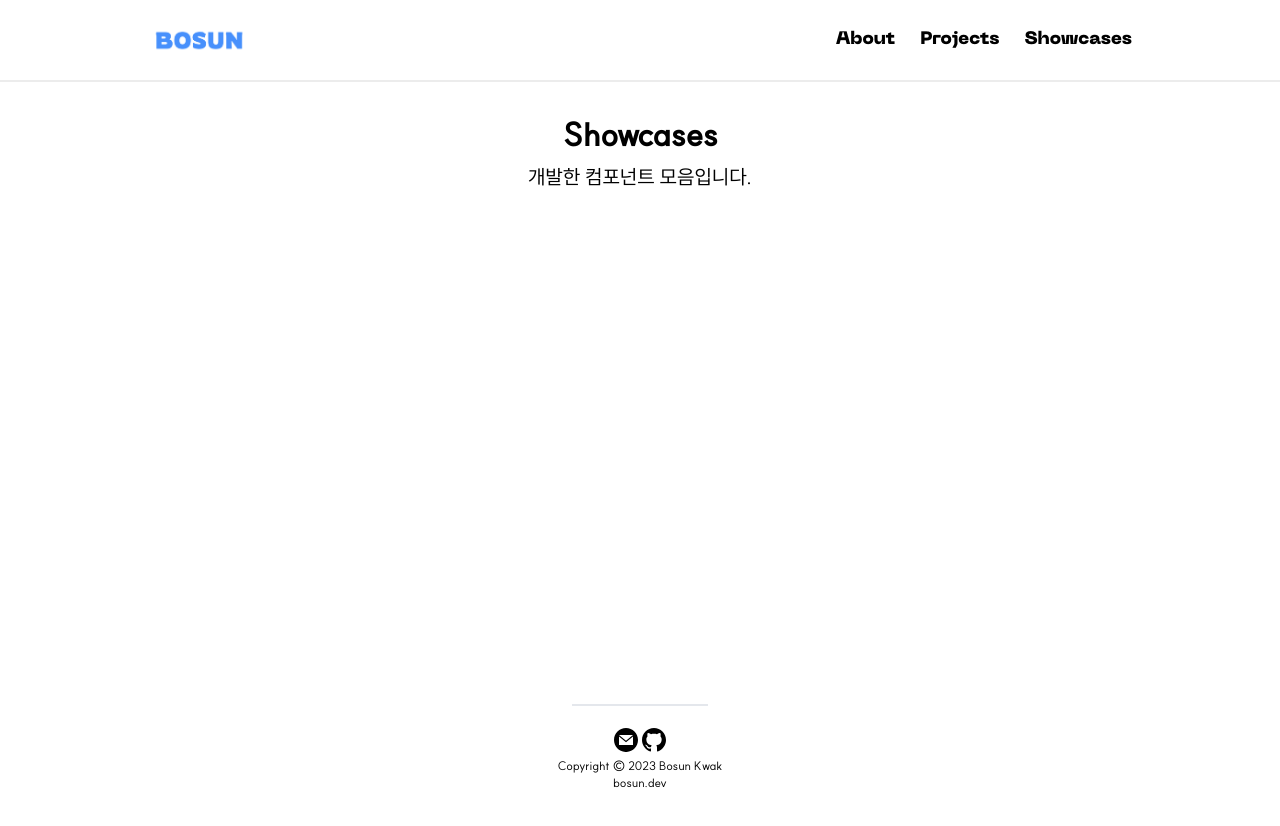
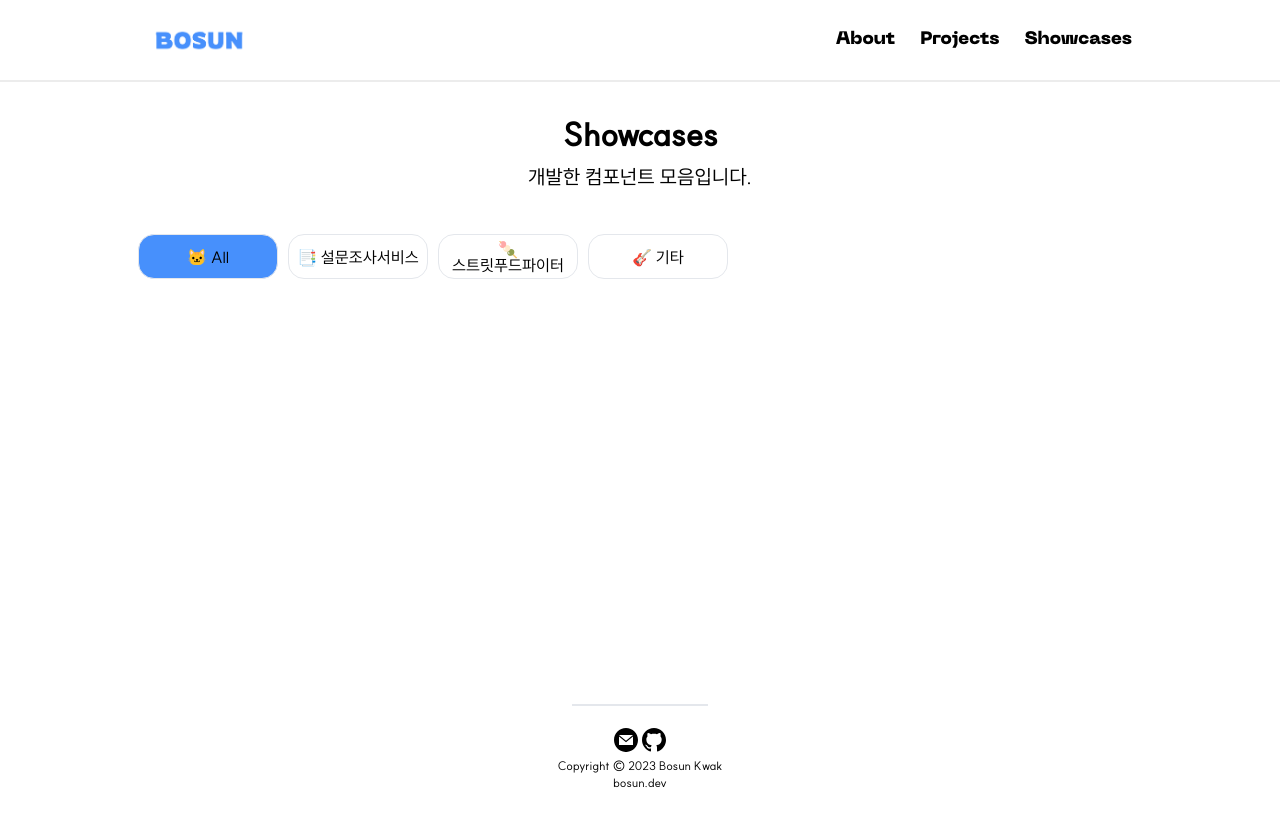
Before and after one commit to 0214kbs/bosun.dev, a Next.js app: page /showcases in a window 1280 px wide. Shown: the top 826 px of the page. Built offline with nearby package versions, Linux system fonts and the light colour scheme.

Commit message:
Feat: Show Case 리스트를 보여주는 컴포넌트 생성

```diff
--- a/src/app/showcases/page.tsx
+++ b/src/app/showcases/page.tsx
@@ -1,4 +1,5 @@
 import PageTitle from "@/components/common/pagetitle";
+import ShowCaseList from "@/components/showcase";
 import { Metadata } from "next";
 
 export const metadata: Metadata = {
@@ -11,6 +12,7 @@ export default function Showcases() {
 	return (
 		<div style={{ maxWidth: "1030px", margin: "auto", padding: "0 8px", paddingTop: "6.5rem" }}>
 			<PageTitle title="Showcases" text="개발한 컴포넌트 모음입니다. "></PageTitle>
+			<ShowCaseList />
 		</div>
 	);
 }
--- /dev/null
+++ b/src/components/showcase/index.tsx
@@ -0,0 +1,24 @@
+"use client";
+
+import { useState } from "react";
+import { showcase_tags } from "@/data/category";
+import TagList from "@/components/common/taglist";
+
+function ShowCaseList() {
+	const [select, setSelect] = useState<string>("");
+	const handleSelect = (keyword: string) => {
+		setSelect(keyword);
+	};
+
+	return (
+		<>
+			<TagList categories={showcase_tags} select={select} onSelect={handleSelect} />
+
+			<div style={{ marginTop: "40px", display: "flex", justifyContent: "flex-start", flexWrap: "wrap", gap: "15px" }}>
+				{/* TODO : ShowCase Card */}
+			</div>
+		</>
+	);
+}
+
+export default ShowCaseList;
--- a/src/data/category.ts
+++ b/src/data/category.ts
@@ -1,8 +1,15 @@
 export const categories: { title: string; keyword: string }[] = [
-    { title: '🐱 All', keyword: '' },
-    { title: '📖 JavaScript', keyword: 'javascript' },
-    { title: '🖥 Nextjs', keyword: 'nextjs' },
-    { title: '👨🏻‍🏫 React', keyword: 'react' },
-    { title: '📑 error', keyword: 'error' },
-    { title: '🎸 기타', keyword: 'etc' },
+	{ title: "🐱 All", keyword: "" },
+	{ title: "📖 JavaScript", keyword: "javascript" },
+	{ title: "🖥 Nextjs", keyword: "nextjs" },
+	{ title: "👨🏻‍🏫 React", keyword: "react" },
+	{ title: "📑 error", keyword: "error" },
+	{ title: "🎸 기타", keyword: "etc" },
 ];
+
+export const showcase_tags: { title: string; keyword: string }[] = [
+	{ title: "🐱 All", keyword: "" },
+	{ title: "📑 설문조사서비스", keyword: "SSS" },
+	{ title: "🍡 스트릿푸드파이터", keyword: "SFF" },
+	{ title: "🎸 기타", keyword: "etc" },
+];
```
